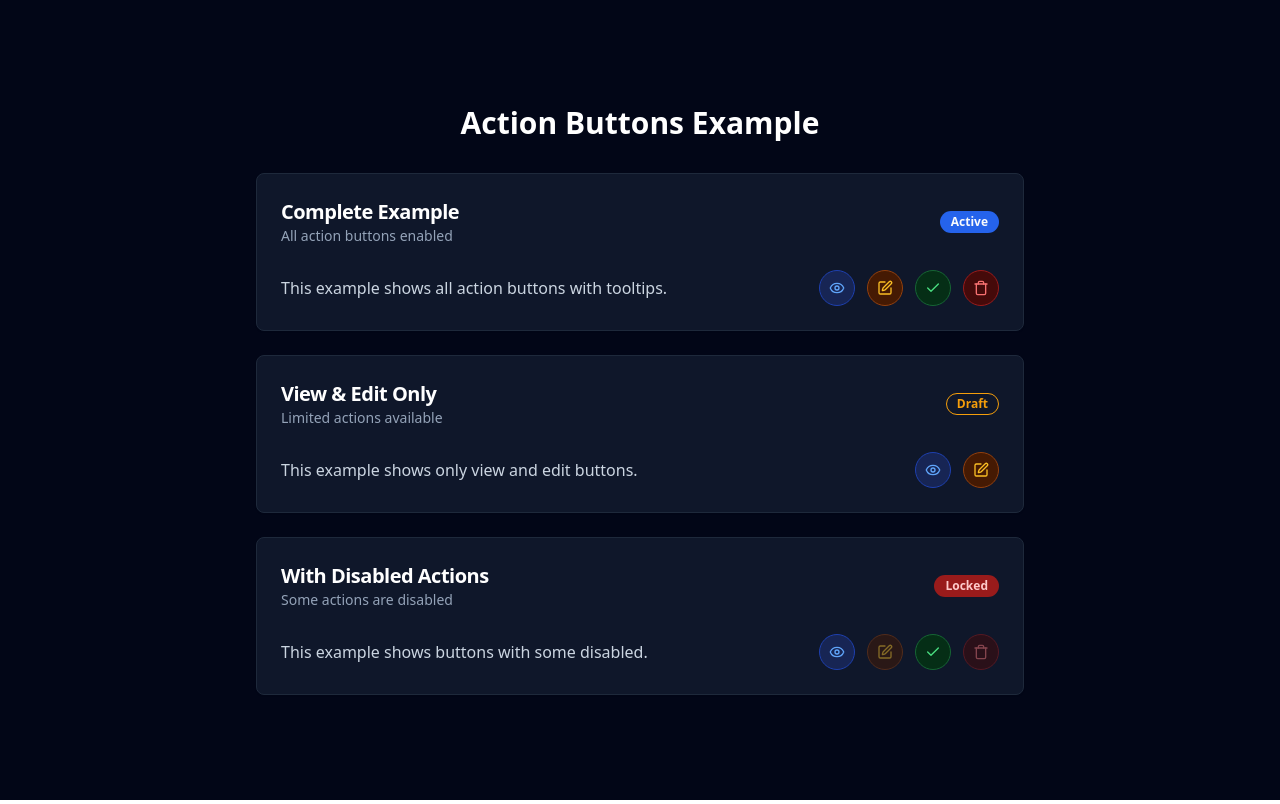
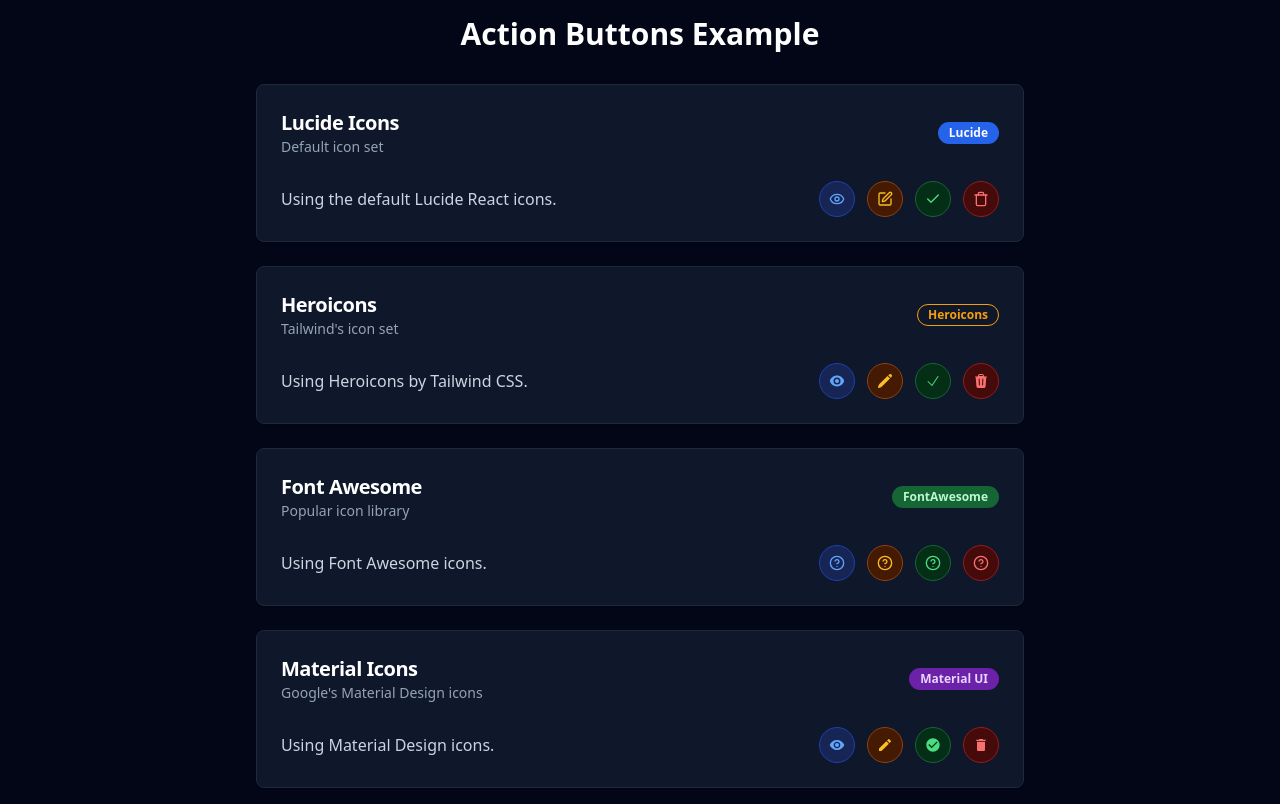
Before and after one commit to Adamnoise/button-icon-wizard, a React (Vite) app: page / in a window 1280 px wide. Built offline with nearby package versions, Linux system fonts and the light colour scheme.

Commit message:
Add action button variants
Implement the four action button variants as requested.

```diff
--- a/package.json
+++ b/package.json
@@ -11,7 +11,11 @@
     "preview": "vite preview"
   },
   "dependencies": {
+    "@fortawesome/fontawesome-svg-core": "^6.5.2",
+    "@fortawesome/free-solid-svg-icons": "^6.5.2",
+    "@fortawesome/react-fontawesome": "^0.2.0",
     "@hookform/resolvers": "^3.9.0",
+    "@mui/material": "^5.15.12",
     "@radix-ui/react-accordion": "^1.2.0",
     "@radix-ui/react-alert-dialog": "^1.1.1",
     "@radix-ui/react-aspect-ratio": "^1.1.0",
--- a/src/components/ActionButtons.tsx
+++ b/src/components/ActionButtons.tsx
@@ -1,6 +1,5 @@
 
 import React from "react";
-import { Eye, Edit, Check, Trash } from "lucide-react";
 import { Tooltip } from "@/components/ui/tooltip";
 import {
   TooltipContent,
@@ -8,9 +7,12 @@ import {
   TooltipTrigger
 } from "@/components/ui/tooltip";
 import { cn } from "@/lib/utils";
+import { Icon, IconProps, IconType } from "./IconProvider";
 
+// Kiterjesztett Props interfész az ActionButton komponenshez
 interface ActionButtonProps {
-  icon: React.ReactNode;
+  iconName: string;
+  iconType?: IconType;
   label: string;
   onClick: () => void;
   variant: "view" | "edit" | "approve" | "delete";
@@ -19,7 +21,8 @@ interface ActionButtonProps {
 }
 
 const ActionButton = ({
-  icon,
+  iconName,
+  iconType = 'lucide',
   label,
   onClick,
   variant,
@@ -53,7 +56,7 @@ const ActionButton = ({
             className={getButtonStyles()}
             aria-label={label}
           >
-            {icon}
+            <Icon icon={iconName} type={iconType} />
           </button>
         </TooltipTrigger>
         <TooltipContent side="bottom">
@@ -71,6 +74,13 @@ interface ActionButtonsProps {
   onDelete?: () => void;
   disabledActions?: Array<"view" | "edit" | "approve" | "delete">;
   className?: string;
+  // Új prop az ikonstílus kezelésére
+  iconType?: IconType;
+  // Icon pack-specifikus ikonnevek
+  viewIcon?: string;
+  editIcon?: string;
+  approveIcon?: string;
+  deleteIcon?: string;
 }
 
 export const ActionButtons = ({
@@ -79,13 +89,19 @@ export const ActionButtons = ({
   onApprove,
   onDelete,
   disabledActions = [],
-  className
+  className,
+  iconType = 'lucide',
+  viewIcon = 'Eye',
+  editIcon = 'Edit',
+  approveIcon = 'Check',
+  deleteIcon = 'Trash'
 }: ActionButtonsProps) => {
   return (
     <div className={cn("flex items-center gap-3", className)}>
       {onView && (
         <ActionButton
-          icon={<Eye size={16} />}
+          iconName={viewIcon}
+          iconType={iconType}
           label="View"
           onClick={onView}
           variant="view"
@@ -95,7 +111,8 @@ export const ActionButtons = ({
 
       {onEdit && (
         <ActionButton
-          icon={<Edit size={16} />}
+          iconName={editIcon}
+          iconType={iconType}
           label="Edit"
           onClick={onEdit}
           variant="edit"
@@ -105,7 +122,8 @@ export const ActionButtons = ({
 
       {onApprove && (
         <ActionButton
-          icon={<Check size={16} />}
+          iconName={approveIcon}
+          iconType={iconType}
           label="Approve"
           onClick={onApprove}
           variant="approve"
@@ -115,7 +133,8 @@ export const ActionButtons = ({
 
       {onDelete && (
         <ActionButton
-          icon={<Trash size={16} />}
+          iconName={deleteIcon}
+          iconType={iconType}
           label="Delete"
           onClick={onDelete}
           variant="delete"
--- /dev/null
+++ b/src/components/IconProvider.tsx
@@ -0,0 +1,104 @@
+
+import React from 'react';
+import * as LucideIcons from 'lucide-react';
+import * as HeroiconsSolid from '@heroicons/react/24/solid';
+import * as HeroiconsOutline from '@heroicons/react/24/outline';
+import { FontAwesomeIcon } from '@fortawesome/react-fontawesome';
+import * as FaIcons from '@fortawesome/free-solid-svg-icons';
+import * as MuiIcons from '@mui/icons-material';
+
+// Támogatott ikontípusok
+export type IconType = 'lucide' | 'heroicons-solid' | 'heroicons-outline' | 'fontawesome' | 'material';
+
+// Az ikon interfész amit a komponensek használnak
+export interface IconProps {
+  icon: string;
+  type?: IconType;
+  size?: number;
+  className?: string;
+}
+
+// Ikon komponens, ami a megfelelő ikont rendereli a típus alapján
+export const Icon: React.FC<IconProps> = ({
+  icon,
+  type = 'lucide',
+  size = 16,
+  className = ''
+}) => {
+  // Lucide ikonok kezelése
+  if (type === 'lucide') {
+    const LucideIcon = (LucideIcons as any)[icon];
+    if (LucideIcon) {
+      return <LucideIcon size={size} className={className} />;
+    }
+  }
+
+  // Heroicons Solid változat kezelése
+  if (type === 'heroicons-solid') {
+    const HeroIcon = (HeroiconsSolid as any)[icon];
+    if (HeroIcon) {
+      return <HeroIcon width={size} height={size} className={className} />;
+    }
+  }
+
+  // Heroicons Outline változat kezelése
+  if (type === 'heroicons-outline') {
+    const HeroIcon = (HeroiconsOutline as any)[icon];
+    if (HeroIcon) {
+      return <HeroIcon width={size} height={size} className={className} />;
+    }
+  }
+
+  // FontAwesome ikonok kezelése
+  if (type === 'fontawesome') {
+    // A FontAwesome nevek camelCase-ből kebab-case-be konvertálása
+    const faIconName = `fa${icon
+      .replace(/([a-z0-9])([A-Z])/g, '$1-$2')
+      .toLowerCase()}`;
+
+    if ((FaIcons as any)[faIconName]) {
+      return <FontAwesomeIcon icon={(FaIcons as any)[faIconName]} className={className} style={{ width: size, height: size }} />;
+    }
+  }
+
+  // Material UI ikonok kezelése
+  if (type === 'material') {
+    const MaterialIcon = (MuiIcons as any)[icon];
+    if (MaterialIcon) {
+      return <MaterialIcon sx={{ width: size, height: size }} className={className} />;
+    }
+  }
+
+  // Fallback: ha nem talált ikont
+  console.warn(`Icon not found: ${icon} with type ${type}`);
+  return <LucideIcons.HelpCircle size={size} className={className} />;
+};
+
+// Segédfüggvény, ami az összes elérhető ikonnevet visszaadja típus szerint
+export const getAvailableIcons = (type: IconType): string[] => {
+  switch (type) {
+    case 'lucide':
+      return Object.keys(LucideIcons).filter(key => typeof LucideIcons[key as keyof typeof LucideIcons] === 'function');
+    case 'heroicons-solid':
+    case 'heroicons-outline':
+      return Object.keys(type === 'heroicons-solid' ? HeroiconsSolid : HeroiconsOutline);
+    case 'fontawesome':
+      return Object.keys(FaIcons)
+        .filter(key => key.startsWith('fa'))
+        .map(key => {
+          // kebab-case-ből camelCase konvertálás
+          const withoutFa = key.slice(2);
+          return withoutFa
+            .split('-')
+            .map((part, index) => {
+              if (index === 0) return part;
+              return part.charAt(0).toUpperCase() + part.slice(1);
+            })
+            .join('');
+        });
+    case 'material':
+      return Object.keys(MuiIcons);
+    default:
+      return [];
+  }
+};
--- a/src/pages/Index.tsx
+++ b/src/pages/Index.tsx
@@ -16,78 +16,125 @@ const Index = () => {
       <div className="w-full max-w-3xl space-y-6">
         <h1 className="text-3xl font-bold text-white text-center mb-8">Action Buttons Example</h1>
 
-        {/* Demo Card 1 - All buttons */}
+        {/* Demo Card 1 - All buttons with Lucide */}
         <Card className="bg-slate-900 border-slate-800 text-white">
           <CardHeader>
             <div className="flex items-center justify-between">
               <div>
-                <CardTitle className="text-xl text-white">Complete Example</CardTitle>
-                <CardDescription className="text-slate-400">All action buttons enabled</CardDescription>
+                <CardTitle className="text-xl text-white">Lucide Icons</CardTitle>
+                <CardDescription className="text-slate-400">Default icon set</CardDescription>
               </div>
-              <Badge className="bg-blue-600">Active</Badge>
+              <Badge className="bg-blue-600">Lucide</Badge>
             </div>
           </CardHeader>
           <CardContent>
             <div className="flex justify-between items-center">
               <div className="text-slate-300">
-                <p>This example shows all action buttons with tooltips.</p>
+                <p>Using the default Lucide React icons.</p>
               </div>
               <ActionButtons
                 onView={handleView}
                 onEdit={handleEdit}
                 onApprove={handleApprove}
                 onDelete={handleDelete}
+                iconType="lucide"
+                viewIcon="Eye"
+                editIcon="Edit"
+                approveIcon="Check"
+                deleteIcon="Trash"
               />
             </div>
           </CardContent>
         </Card>
 
-        {/* Demo Card 2 - Selective buttons */}
+        {/* Demo Card 2 - Heroicons */}
         <Card className="bg-slate-900 border-slate-800 text-white">
           <CardHeader>
             <div className="flex items-center justify-between">
               <div>
-                <CardTitle className="text-xl text-white">View & Edit Only</CardTitle>
-                <CardDescription className="text-slate-400">Limited actions available</CardDescription>
+                <CardTitle className="text-xl text-white">Heroicons</CardTitle>
+                <CardDescription className="text-slate-400">Tailwind's icon set</CardDescription>
               </div>
-              <Badge variant="outline" className="border-amber-500 text-amber-500">Draft</Badge>
+              <Badge variant="outline" className="border-amber-500 text-amber-500">Heroicons</Badge>
             </div>
           </CardHeader>
           <CardContent>
             <div className="flex justify-between items-center">
               <div className="text-slate-300">
-                <p>This example shows only view and edit buttons.</p>
-              </div>
-              <ActionButtons
-                onView={handleView}
-                onEdit={handleEdit}
-              />
-            </div>
-          </CardContent>
-        </Card>
-
-        {/* Demo Card 3 - Disabled buttons */}
-        <Card className="bg-slate-900 border-slate-800 text-white">
-          <CardHeader>
-            <div className="flex items-center justify-between">
-              <div>
-                <CardTitle className="text-xl text-white">With Disabled Actions</CardTitle>
-                <CardDescription className="text-slate-400">Some actions are disabled</CardDescription>
-              </div>
-              <Badge className="bg-red-800 text-red-200">Locked</Badge>
-            </div>
-          </CardHeader>
-          <CardContent>
-            <div className="flex justify-between items-center">
-              <div className="text-slate-300">
-                <p>This example shows buttons with some disabled.</p>
+                <p>Using Heroicons by Tailwind CSS.</p>
               </div>
               <ActionButtons
                 onView={handleView}
                 onEdit={handleEdit}
                 onApprove={handleApprove}
                 onDelete={handleDelete}
-                disabledActions={["edit", "delete"]}
+                iconType="heroicons-solid"
+                viewIcon="EyeIcon"
+                editIcon="PencilIcon"
+                approveIcon="CheckIcon"
+                deleteIcon="TrashIcon"
+              />
+            </div>
+          </CardContent>
+        </Card>
+
+        {/* Demo Card 3 - FontAwesome */}
+        <Card className="bg-slate-900 border-slate-800 text-white">
+          <CardHeader>
+            <div className="flex items-center justify-between">
+              <div>
+                <CardTitle className="text-xl text-white">Font Awesome</CardTitle>
+                <CardDescription className="text-slate-400">Popular icon library</CardDescription>
+              </div>
+              <Badge className="bg-green-800 text-green-200">FontAwesome</Badge>
+            </div>
+          </CardHeader>
+          <CardContent>
+            <div className="flex justify-between items-center">
+              <div className="text-slate-300">
+                <p>Using Font Awesome icons.</p>
+              </div>
+              <ActionButtons
+                onView={handleView}
+                onEdit={handleEdit}
+                onApprove={handleApprove}
+                onDelete={handleDelete}
+                iconType="fontawesome"
+                viewIcon="Eye"
+                editIcon="PenToSquare"
+                approveIcon="Check"
+                deleteIcon="TrashCan"
+              />
+            </div>
+          </CardContent>
+        </Card>
+
+        {/* Demo Card 4 - Material Icons */}
+        <Card className="bg-slate-900 border-slate-800 text-white">
+          <CardHeader>
+            <div className="flex items-center justify-between">
+              <div>
+                <CardTitle className="text-xl text-white">Material Icons</CardTitle>
+                <CardDescription className="text-slate-400">Google's Material Design icons</CardDescription>
+              </div>
+              <Badge className="bg-purple-800 text-purple-200">Material UI</Badge>
+            </div>
+          </CardHeader>
+          <CardContent>
+            <div className="flex justify-between items-center">
+              <div className="text-slate-300">
+                <p>Using Material Design icons.</p>
+              </div>
+              <ActionButtons
+                onView={handleView}
+                onEdit={handleEdit}
+                onApprove={handleApprove}
+                onDelete={handleDelete}
+                iconType="material"
+                viewIcon="Visibility"
+                editIcon="Edit"
+                approveIcon="CheckCircle"
+                deleteIcon="Delete"
               />
             </div>
           </CardContent>
```
Also changed, not shown: 1 other file (tests, documents, lock files or other folders).
